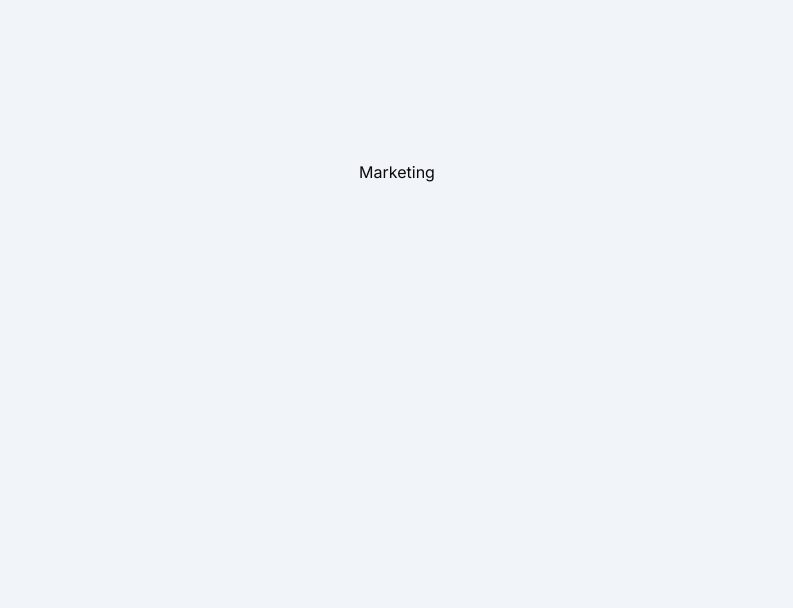
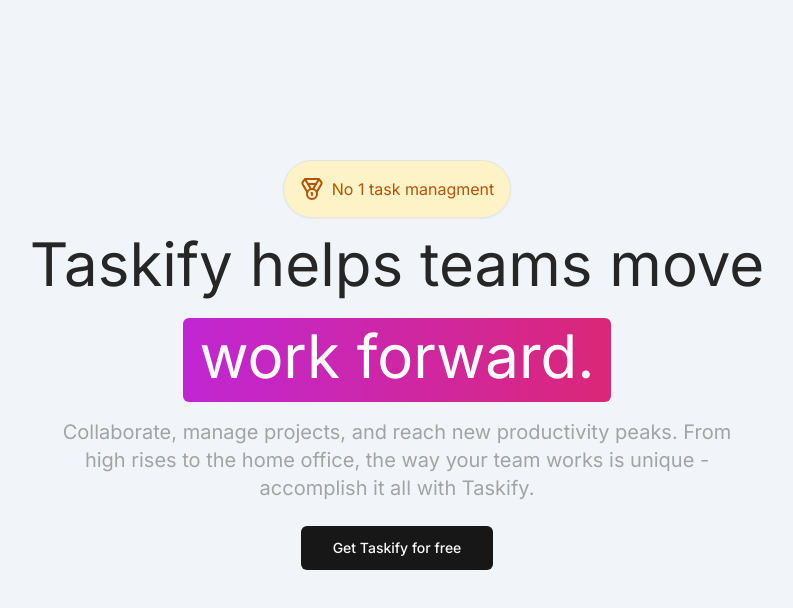
Before and after one commit to sdgsnehal/taskfy, a Next.js app: page / in a window 1280 px wide. Shown: the top 608 px of the page, without its empty margins (243-1036 px from the left). Built offline with nearby package versions, Linux system fonts and the light colour scheme.

Commit message:
feat(marketing): add Button component to marketing page for user interaction feat(marketing): create Button component with different variants and sizes for flexibility feat(marketing): add @radix-ui/react-slot as a dependency for Button component

```diff
--- a/app/(marketing)/page.tsx
+++ b/app/(marketing)/page.tsx
@@ -1,8 +1,32 @@
+import { Button } from "@/components/ui/button";
+import { Medal } from "lucide-react";
+import Link from "next/link";
 import React from "react";
 
 const Marketingpage = () => {
   return (
-    <div className="flex items-center justify-center flex-col">Marketing</div>
+    <div className="flex items-center justify-center flex-col">
+      <div className="flex items-center justify-center flex-col">
+        <div className="mb-4 flex items-center border shadow-sm p-4 bg-amber-100 text-amber-700 rounded-full">
+          <Medal className="h-6 w-6 mr-2" />
+          No 1 task managment
+        </div>
+        <h1 className="text-3xl md:text-6xl text-center text-neutral-800 mb-6">
+          Taskify helps teams move
+        </h1>
+        <div className="text-3xl md:text-6xl bg-gradient-to-r from-fuchsia-600 to-pink-600 text-white px-4 p-2 rounded-md pb-4 w-fit">
+          work forward.
+        </div>
+      </div>
+      <div className="text-sm md:text-xl text-neutral-400 mt-4 max-w-xs md:max-w-2xl text-center mx-auto">
+        Collaborate, manage projects, and reach new productivity peaks. From
+        high rises to the home office, the way your team works is unique -
+        accomplish it all with Taskify.
+      </div>
+      <Button className="mt-6" size="lg" asChild>
+        <Link href="/sign-up">Get Taskify for free</Link>
+      </Button>
+    </div>
   );
 };
 
--- /dev/null
+++ b/components/ui/button.tsx
@@ -0,0 +1,56 @@
+import * as React from "react"
+import { Slot } from "@radix-ui/react-slot"
+import { cva, type VariantProps } from "class-variance-authority"
+
+import { cn } from "@/lib/utils"
+
+const buttonVariants = cva(
+  "inline-flex items-center justify-center whitespace-nowrap rounded-md text-sm font-medium ring-offset-background transition-colors focus-visible:outline-none focus-visible:ring-2 focus-visible:ring-ring focus-visible:ring-offset-2 disabled:pointer-events-none disabled:opacity-50",
+  {
+    variants: {
+      variant: {
+        default: "bg-primary text-primary-foreground hover:bg-primary/90",
+        destructive:
+          "bg-destructive text-destructive-foreground hover:bg-destructive/90",
+        outline:
+          "border border-input bg-background hover:bg-accent hover:text-accent-foreground",
+        secondary:
+          "bg-secondary text-secondary-foreground hover:bg-secondary/80",
+        ghost: "hover:bg-accent hover:text-accent-foreground",
+        link: "text-primary underline-offset-4 hover:underline",
+      },
+      size: {
+        default: "h-10 px-4 py-2",
+        sm: "h-9 rounded-md px-3",
+        lg: "h-11 rounded-md px-8",
+        icon: "h-10 w-10",
+      },
+    },
+    defaultVariants: {
+      variant: "default",
+      size: "default",
+    },
+  }
+)
+
+export interface ButtonProps
+  extends React.ButtonHTMLAttributes<HTMLButtonElement>,
+    VariantProps<typeof buttonVariants> {
+  asChild?: boolean
+}
+
+const Button = React.forwardRef<HTMLButtonElement, ButtonProps>(
+  ({ className, variant, size, asChild = false, ...props }, ref) => {
+    const Comp = asChild ? Slot : "button"
+    return (
+      <Comp
+        className={cn(buttonVariants({ variant, size, className }))}
+        ref={ref}
+        {...props}
+      />
+    )
+  }
+)
+Button.displayName = "Button"
+
+export { Button, buttonVariants }
--- a/package.json
+++ b/package.json
@@ -9,6 +9,7 @@
     "lint": "next lint"
   },
   "dependencies": {
+    "@radix-ui/react-slot": "^1.0.2",
     "class-variance-authority": "^0.7.0",
     "clsx": "^2.1.1",
     "lucide-react": "^0.379.0",
```
Also changed, not shown: 1 other file (tests, documents, lock files or other folders).
